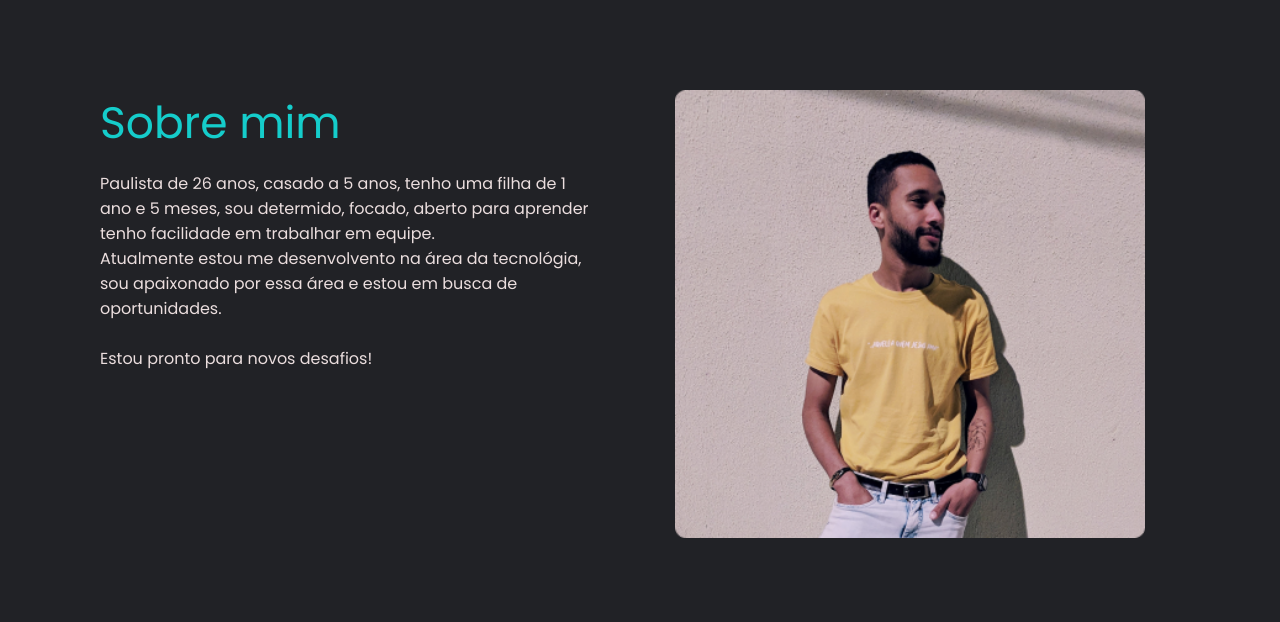
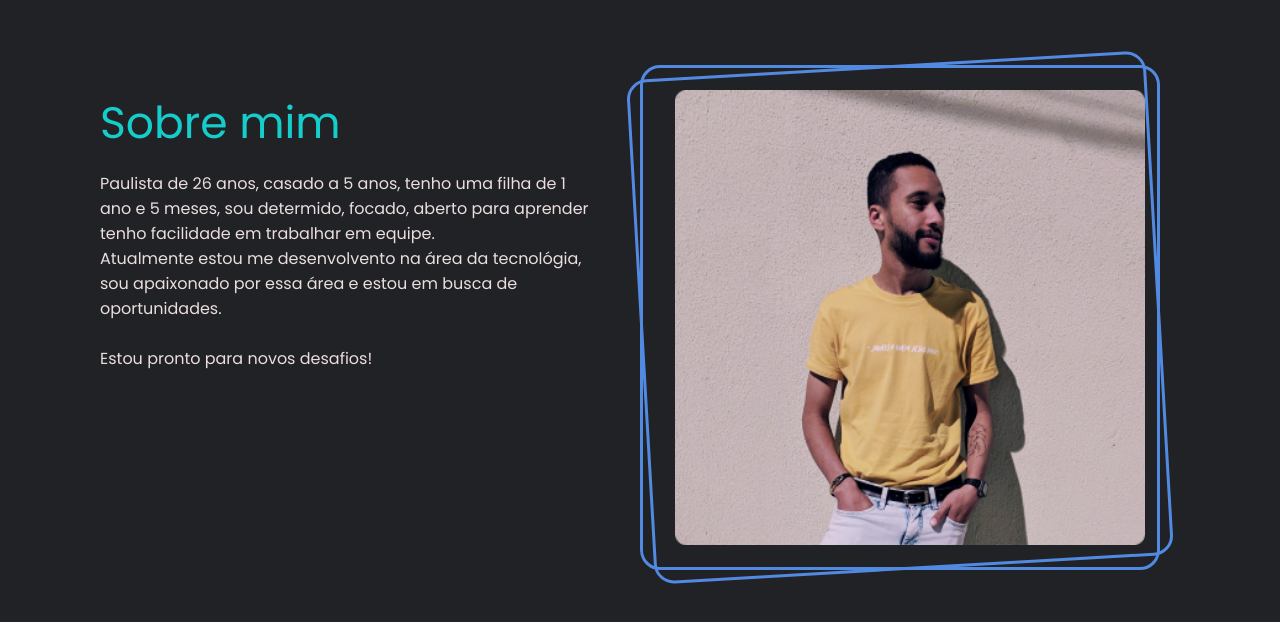
Before and after one commit to Diegocastro-coder/curriculum-project, a plain HTML site: page index.html in a window 1280 px wide. Shown: the part 810-1432 px from the top of the page. Drawn offline with nearby package versions, Linux system fonts and the light colour scheme.

Commit message:
adding lines to img-container

```diff
--- a/index.html
+++ b/index.html
@@ -45,6 +45,8 @@
     </p>
   </div>
 <div class="img-container">
+  <div class="line green"></div>
+  <div class="line purple" ></div>
   <img src="assets/profile.png" alt="Diego Castro">
 </div>
 </section>
--- a/style.css
+++ b/style.css
@@ -113,15 +113,34 @@ nav ul{
 width: 50%;
 padding-right: 50px;
 
+
 }
 
 .about-me .img-container{
 width: 50%;
 text-align: center;
+position: relative;
 }
 .about-me .img-container img{
     width: 87%;
+    height: 100%;
 }
+.about-me .img-container .line{
+    width: calc(87% + 50px);
+    height:calc(100% + 50px) ;
+    border: solid var(--puple);
+
+    position: absolute;
+    top: -25px;
+    border-radius: 20px;
+
+}
+
+.about-me .img-container .line.green{
+    transform: rotate(-3.3deg);
+    color: var(--green);
+}
+
 
 /*RESPONSIVIDADE*/
 
```
